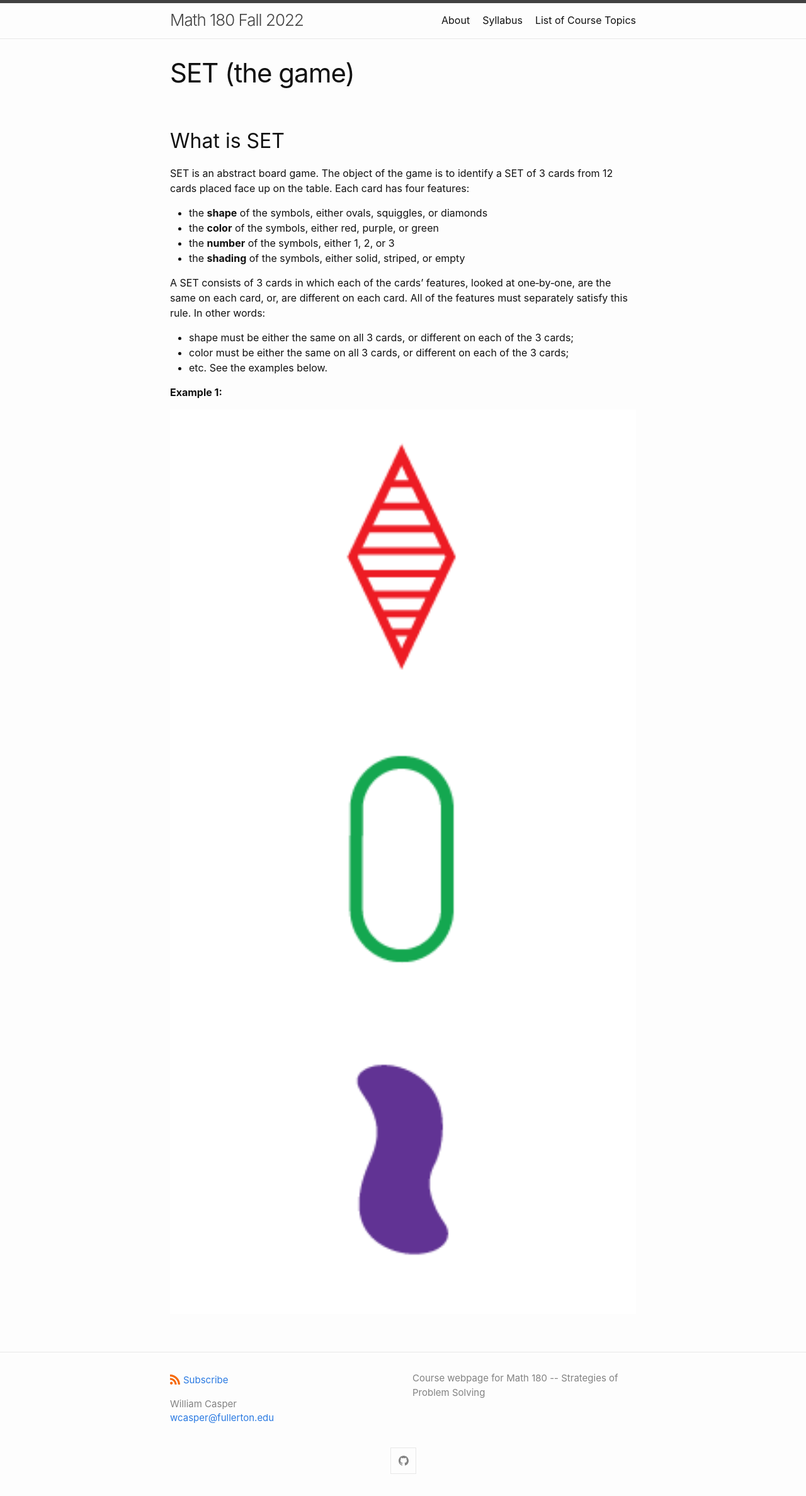
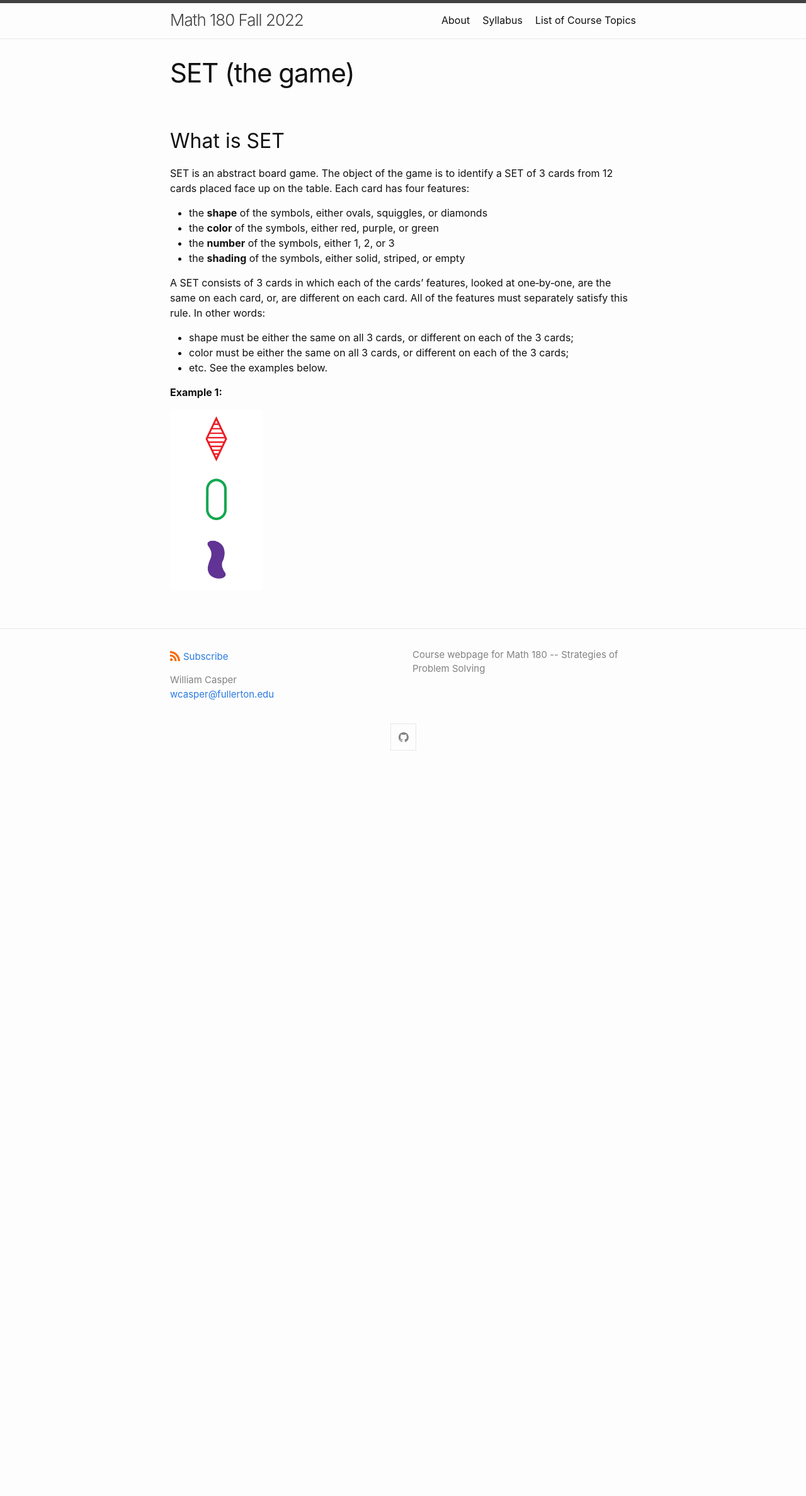
Before and after one commit to wcasper/math180fall2022, a Jekyll site: the page built from _modules/set-game/introduction.md, in a window 1280 px wide. Shown: the whole page at 63% size. Built offline with Jekyll 4.4.1, drawn with Linux system fonts in a browser that asks for light colours; after the commit the page ends 1227 px from its top, so only the background shows below that.

Commit message:
resize figure

```diff
--- a/_modules/set-game/introduction.md
+++ b/_modules/set-game/introduction.md
@@ -25,12 +25,12 @@ In other words:
 
 <div class="row">
   <div class="column">
-    <img src="fig/card-rth1.gif" alt="red triangle striped single" style="width:100%">
+    <img src="fig/card-rth1.gif" alt="red triangle striped single" style="width:20%">
   </div>
   <div class="column">
-    <img src="fig/card-goe1.gif" alt="green oval empty single" style="width:100%">
+    <img src="fig/card-goe1.gif" alt="green oval empty single" style="width:20%">
   </div>
   <div class="column">
-    <img src="fig/card-psf1.gif" alt="purple squiggle filled single" style="width:100%">
+    <img src="fig/card-psf1.gif" alt="purple squiggle filled single" style="width:20%">
   </div>
 </div>
```
